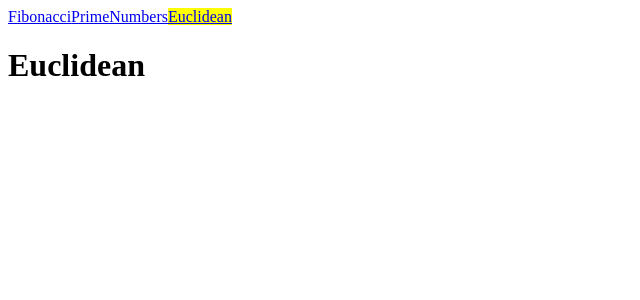
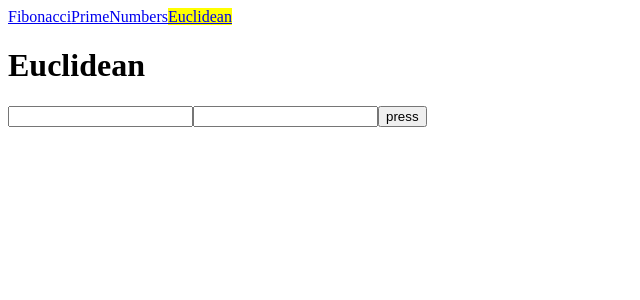
Before and after one commit to radeth/reactMath, a React (Create React App) app: page /euclidean in a window 1280 px wide. Shown: the top 300 px of the page, without its empty margins (0-640 px from the left). Built offline with nearby package versions, Linux system fonts and the light colour scheme.

Commit message:
eucliden added

```diff
--- a/src/components/Euclidean.js
+++ b/src/components/Euclidean.js
@@ -1,10 +1,54 @@
-import React,{Component} from 'react';
+import React, { Component } from 'react';
 
 
-class Euclidean extends Component{
-    render(){
-        return(
-            <h1>Euclidean</h1>
+class Euclidean extends Component {
+    constructor(props) {
+        super(props)
+
+        this.state = {
+            NWD: ''
+
+        }
+
+        this.calculate = this.calculate.bind(this)
+    }
+
+    calculate(e) {
+        e.preventDefault();
+        let a = parseInt(this._inputOne.value)
+        let b = parseInt(this._inputTwo.value)
+        let nwdNumber = this.number(a,b)
+        console.log(nwdNumber)
+        this.setState({
+            NWD: nwdNumber
+        })
+    }
+    number(a, b) {
+        while(a!==b){
+            if(a>b){
+                a=a-b
+                console.log(a)
+            }
+            else{
+                b=b-a
+                console.log(b)
+
+        }
+
+        }
+        return a
+    }
+    render() {
+        return (
+            <div>
+                <h1>Euclidean</h1>
+                <form onSubmit={this.calculate}>
+                    <input ref={(val) => this._inputOne = val} />
+                    <input ref={(val) => this._inputTwo = val} />
+                    <button>press</button>
+                </form>
+                <div>{this.state.NWD}</div>
+            </div>
         );
 
     }
```
